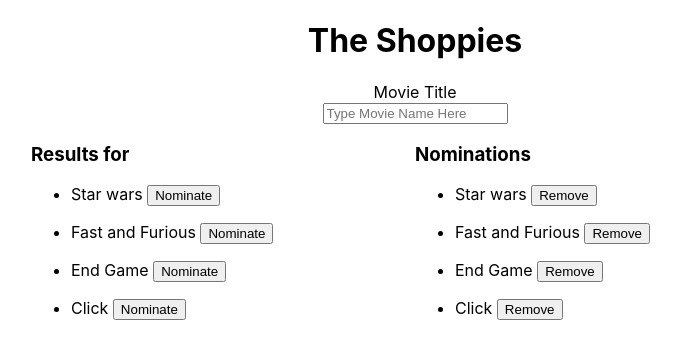
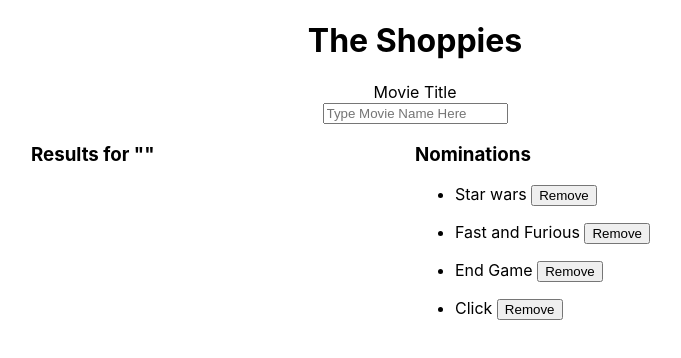
Before and after one commit to Laith-Grira/Shopify-Challenge, a React (Create React App) app in the folder frontend_side/: page / in a window 1280 px wide. Shown: the top 358 px of the page, without its empty margins (225-906 px from the left). Built offline with nearby package versions, Linux system fonts and the light colour scheme.

Commit message:
making the searchList empty at the beginning

```diff
--- a/frontend_side/src/App.js
+++ b/frontend_side/src/App.js
@@ -34,12 +34,12 @@ function App() {
       </div>
       <div className="serach-results">
         <div className="results">
-          <h3>Results for</h3>
+          <h3>Results for "{searchMovie}"</h3>
           {
             data
               .filter((val) => {
                 if (searchMovie === "") {
-                  return val;
+                  return null;
                 } else if ((val.movie.toLowerCase()).startsWith(searchMovie.toLowerCase())) {
                   return val;
                 }
```
